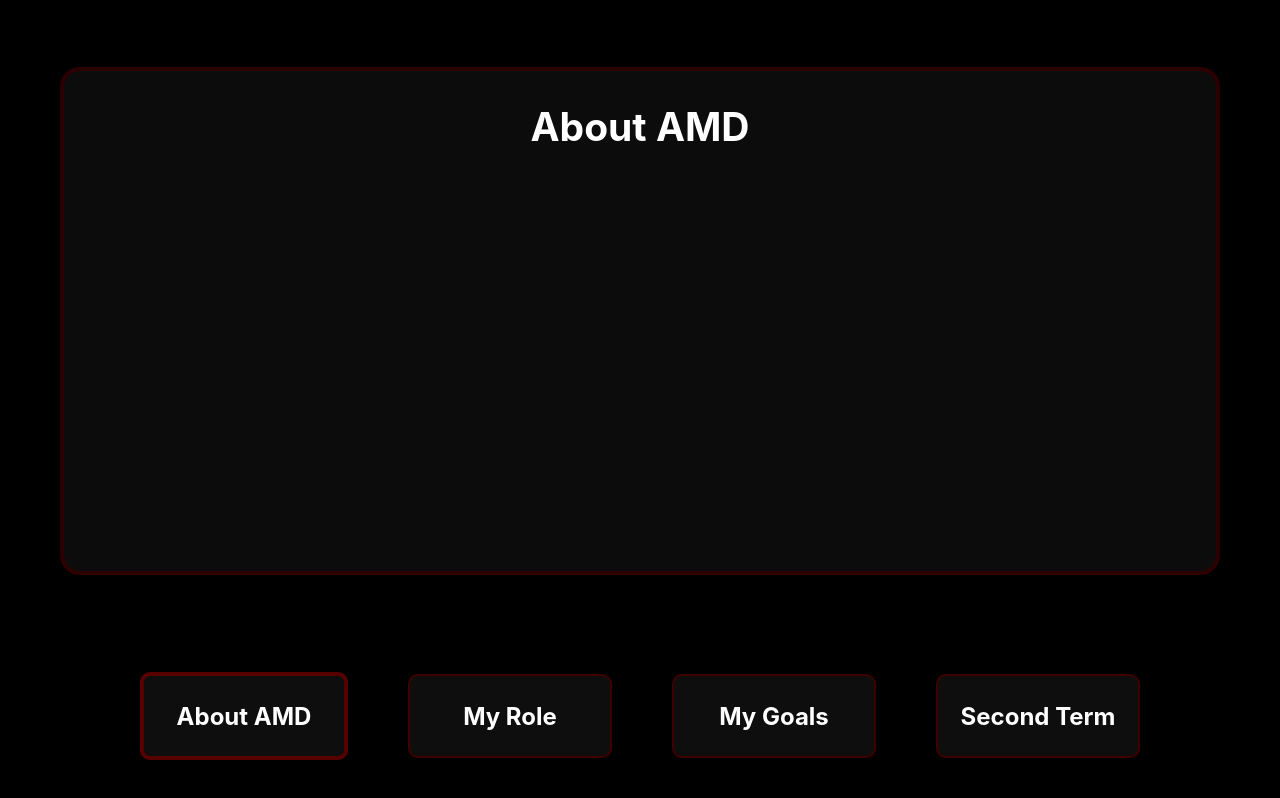
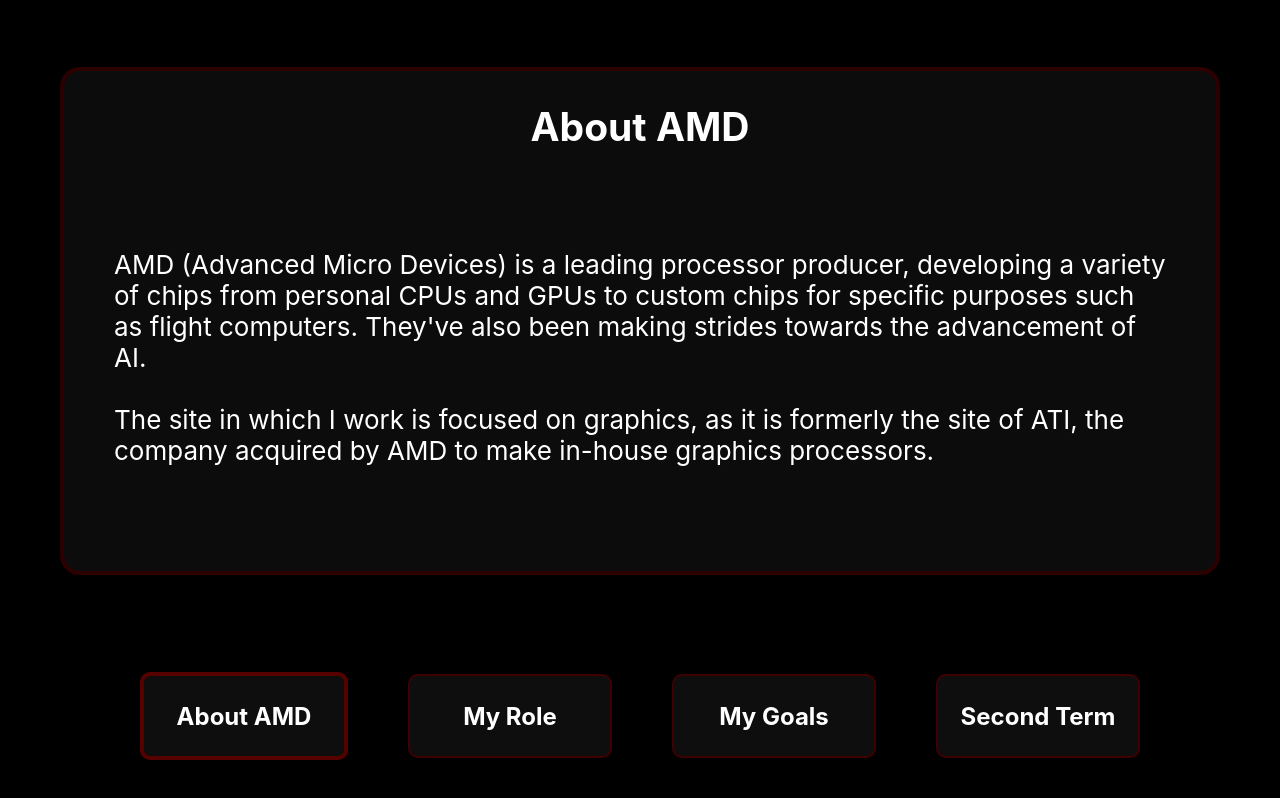
Before and after one commit to alichman/AMD-Report, a React (Create React App) app in the folder amd-report/: page / in a window 1280 px wide. Both pictures are taken after a click on the element "About AMD". Built offline with nearby package versions, Linux system fonts and the light colour scheme.

Commit message:
About content and styling

```diff
--- a/amd-report/src/App.css
+++ b/amd-report/src/App.css
@@ -34,3 +34,18 @@
   width: 100%;
   position: absolute;
 }
+
+::-webkit-scrollbar {
+    width: 5px;
+    height: 10px;
+  margin-left: 5px;
+}
+
+::-webkit-scrollbar-track {
+    background: #222;
+}
+
+::-webkit-scrollbar-thumb {
+    background: #666;
+    border-radius: 999px;
+}
--- /dev/null
+++ b/amd-report/src/Text/about.ts
@@ -0,0 +1,5 @@
+export const about:string = `
+AMD (Advanced Micro Devices) is a leading processor producer, developing a variety of chips from personal CPUs and GPUs to custom chips for specific purposes such as flight computers. They've also been making strides towards the advancement of AI.
+
+The site in which I work is focused on graphics, as it is formerly the site of ATI, the company acquired by AMD to make in-house graphics processors.
+`.trim();
--- a/amd-report/src/components/Floater.css
+++ b/amd-report/src/components/Floater.css
@@ -24,7 +24,7 @@
 .hScroll {
     height: 90%;
     width: 100%;
-    overflow-x: scroll;
+    overflow-x: auto;
     display: flex;
 }
 .hScroll > div {
@@ -35,9 +35,13 @@
 
 .vContent {
     height: 85%;
-    overflow-y: scroll;
+    overflow-y: auto;
     margin: 40px;
+    padding: 0 10px 0 10px;
 
+    h4 {
+        margin: 0;
+    }
     p {
         white-space: pre-wrap;
     }
--- a/amd-report/src/components/Floater.tsx
+++ b/amd-report/src/components/Floater.tsx
@@ -4,12 +4,13 @@
 import {goals} from "../Text/goals";
 import {useMemo} from "react";
 import {role} from "../Text/role";
+import {about} from "../Text/about";
 
 const GoalsContent = () => {
     return <div className="hScroll">
         <div>
         {goals.map(g => <div className="vContent" style={{width:400}}>
-            <h3>{g.title}</h3>
+            <h4>{g.title}</h4>
             <p>{g.content}</p>
         </div>)}
         </div>
@@ -22,15 +23,22 @@
     </div>
 }
 
+const AboutContent = () => {
+    return <div className="vContent">
+        <p>{about}</p>
+    </div>
+}
+
 export const Floater = ({cat}:{cat: cats|null}) => {
 
     const content = useMemo(() => {
         switch (cat) {
             case cats.goals:
                 return GoalsContent();
-            case cats.role: {
+            case cats.role:
                 return RoleContent();
-            }
+            case cats.about:
+                return AboutContent();
             default:
                 return null;
         }
```
